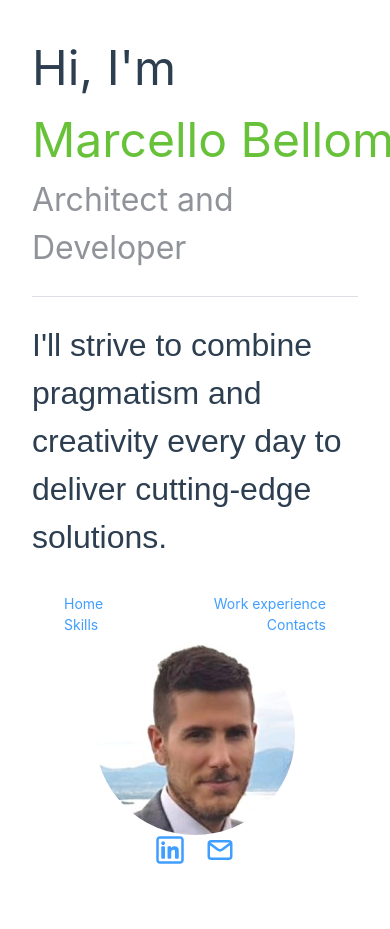
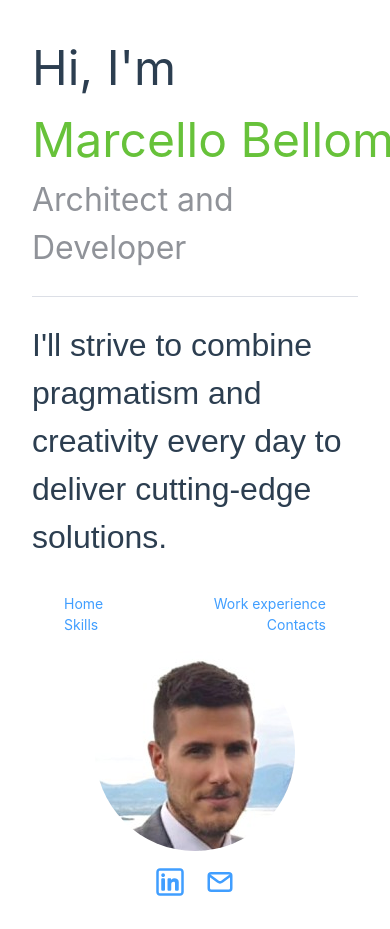
Before and after one commit to bellomimarc/bellomimarc.github.io, a Vue app in the folder profile/: page /contacts in a window 390 px wide. Before the commit the page ends 897 px from the top, so only its background shows below. Built offline with nearby package versions, Linux system fonts and the light colour scheme; a web font is replaced by a local one.

Commit message:
fix mobile view

```diff
--- a/profile/src/views/ContactsView.vue
+++ b/profile/src/views/ContactsView.vue
@@ -20,10 +20,12 @@
     flex-direction: column;
     align-items: center;
     justify-content: space-evenly;
+    margin-top: 1rem;
 }
 .contacts {
     display: flex;
     justify-content: space-around;
+    margin-top: 1rem;
 }
 
 .item {
```
